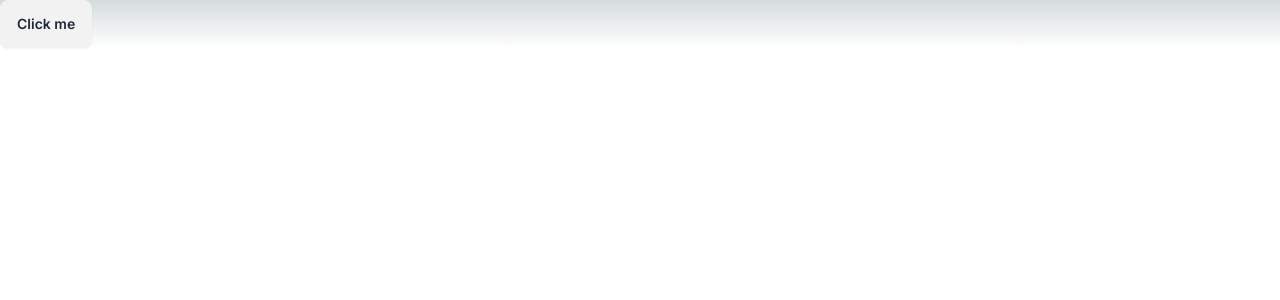
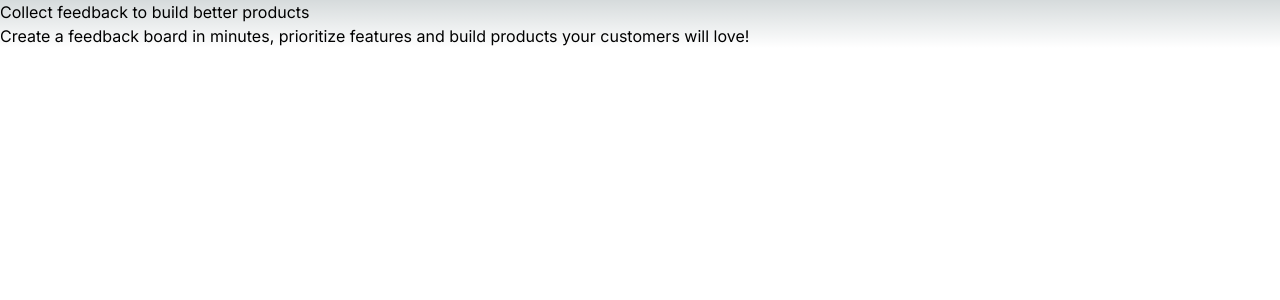
Before and after one commit to chrisrod115/codefast-blueprint, a Next.js app: page / in a window 1280 px wide. Shown: the top 300 px of the page. Built offline with nearby package versions, Linux system fonts and the light colour scheme.

Commit message:
Updated hero section.

```diff
--- a/app/page.js
+++ b/app/page.js
@@ -1,5 +1,13 @@
 import Image from "next/image";
 
 export default function Home() {
-  return <main className="btn">Click me</main>;
+  return (
+    <main>
+      <h1>Collect feedback to build better products</h1>
+      <div>
+        Create a feedback board in minutes, prioritize features and build
+        products your customers will love!
+      </div>
+    </main>
+  );
 }
```
